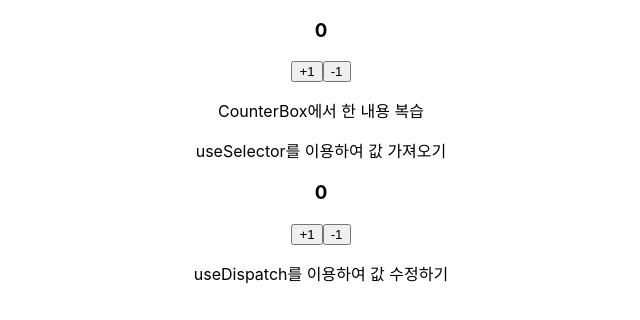
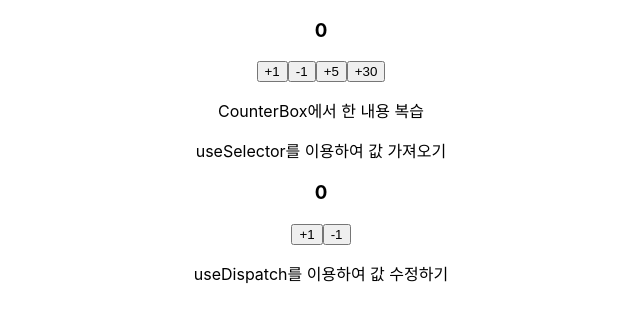
Before and after one commit to hj-Seong/2023-react-redux, a React (Create React App) app in the folder react-redux/: page / in a window 1280 px wide. Shown: the top 320 px of the page, without its empty margins (319-959 px from the left). Built offline with nearby package versions, Linux system fonts and the light colour scheme.

Commit message:
0511 리액트 리덕스 기초-5 액션에서 매개변수 값 받아오기

```diff
--- a/react-redux/src/components/CounterBox.jsx
+++ b/react-redux/src/components/CounterBox.jsx
@@ -4,7 +4,7 @@ import React from 'react'
 import { useDispatch, useSelector } from "react-redux"
 
 // dispatch에서 사용할 액션 함수
-import { decrease, increase } from '../modules/counter';
+import { change, decrease, increase } from '../modules/counter';
 
 export default function CounterBox() {
   //useSelector로 값 가져오기
@@ -31,6 +31,12 @@ export default function CounterBox() {
         <button onClick={()=>{ dispatch( decrease() ) }}>
             -1
         </button>
+        <button onClick={()=>{ dispatch( change(5) ) }}>
+          +5
+        </button>
+        <button onClick={()=>{}}>
+          +30
+        </button>
     </div>
   )
 }
--- a/react-redux/src/modules/counter.js
+++ b/react-redux/src/modules/counter.js
@@ -9,11 +9,17 @@
  * state : 0
  * action : "INCREASE", "DECREASE"
  *  >> 액션 생성 함수로 만들어서 사용 (return 객체!)
+ * acition중에서도 외부에서 값을 가져와서 추가, 수정하는 액션
+ *  >> 액션 생성 함수의 매개변수를 통해서 외부의 값을 들고 옴!
 */
 
 // 액션 객체를 반환하는 액션생성함수
 export const increase = () => ({ type : "INCREASE" });
-export const decrease = ()=>({type:"DECREASE"})
+export const decrease = ()=>({type:"DECREASE"});
+// 매개변수를 통해서 값을 받아와서 사용
+// num : dispatch에서 change 함수를 불러와서 사용했을때 정해짐
+// num에는 숫자값을 넣겠다 해서, num이름으로 붙여줌
+export const change = num =>({type :"CHANGE", num});
 
 // state의 기본값 작성
 const initalState = 0;
@@ -27,6 +33,10 @@ function counter(state = initalState, action) {
             return state+1;
         case "DECREASE":
             return state-1;
+        case "CHANGE":
+            // action에 다른 속성이 있다면 접근해서 사용 가능
+            // action.payload 라는 속성이름으로 값을 전달해서 사용
+            return state+action.num;
         default :
             return state;
     }
```
